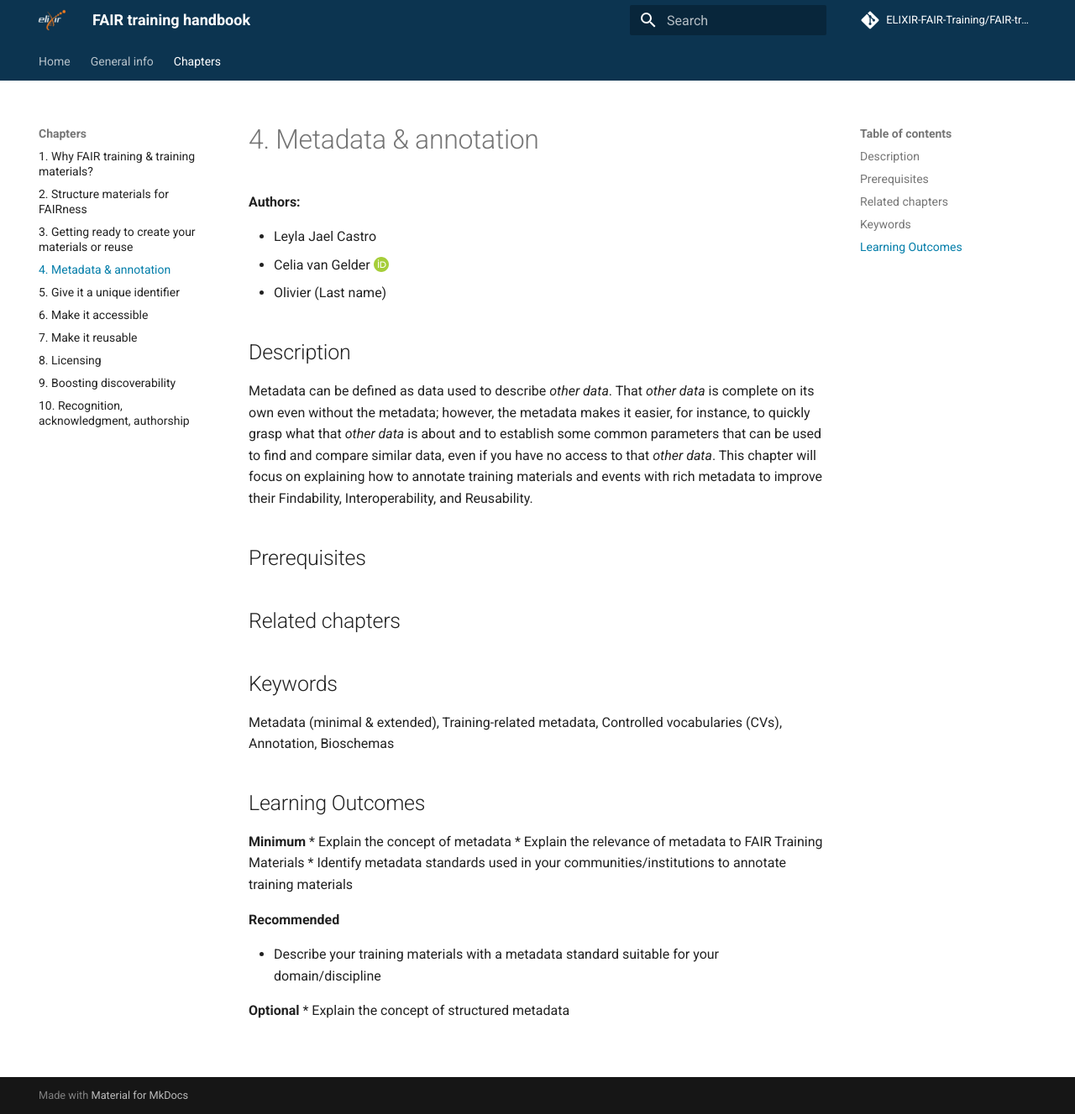
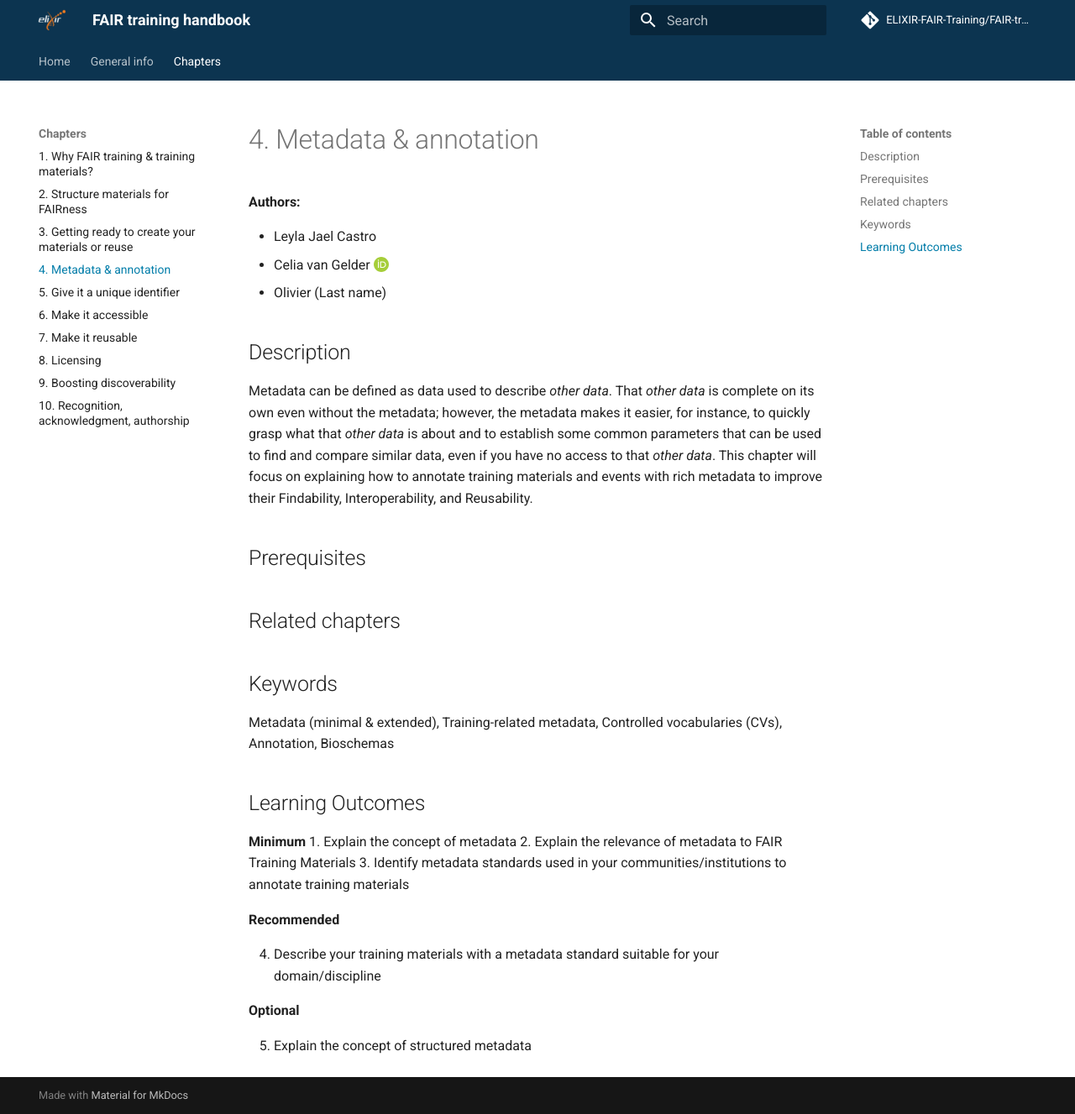
Before and after one commit to elixir-europe-training/ELIXIR-TrP-FAIR-training-handbook, an MkDocs documentation site: the page built from docs/chapters/chapter_04.md, in a window 1280 px wide and 1327 px high. Shown: the whole window at 84% size. Built offline with MkDocs 1.6.1 and Material for MkDocs 9.7.7, drawn with Linux system fonts in a browser that asks for light colours; comment, search, counter and statistics services are not loaded.

Commit message:
Update chapter_04.md
Formatting fixes (hopefully)

```diff
--- a/docs/chapters/chapter_04.md
+++ b/docs/chapters/chapter_04.md
@@ -20,13 +20,14 @@
 
 ## Learning Outcomes
 **Minimum**
-* Explain the concept of metadata
-* Explain the relevance of metadata to FAIR Training Materials
-* Identify metadata standards used in your communities/institutions to annotate training materials
+1. Explain the concept of metadata
+2. Explain the relevance of metadata to FAIR Training Materials
+3. Identify metadata standards used in your communities/institutions to annotate training materials
 
 **Recommended**
 
-* Describe your training materials with a metadata standard suitable for your domain/discipline
+4. Describe your training materials with a metadata standard suitable for your domain/discipline
 
 **Optional**
-* Explain the concept of structured metadata
+
+5. Explain the concept of structured metadata
```
